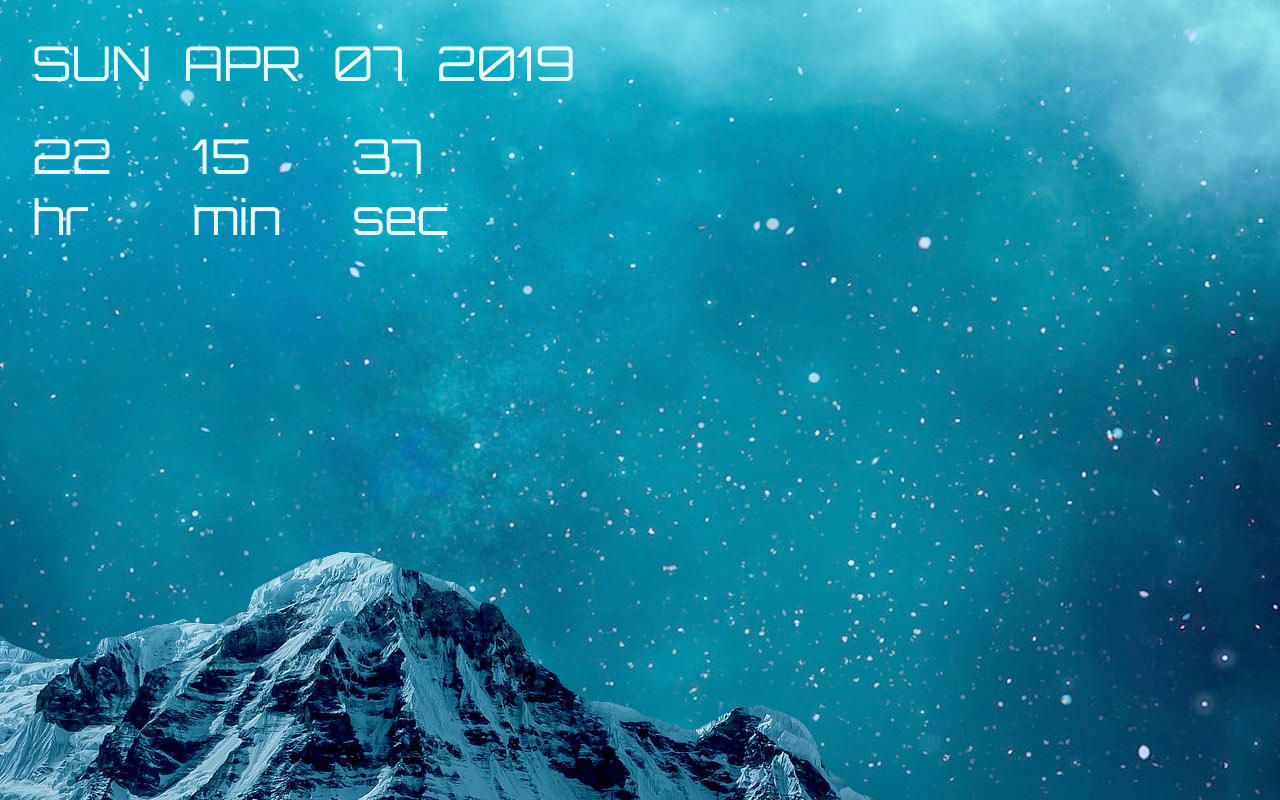
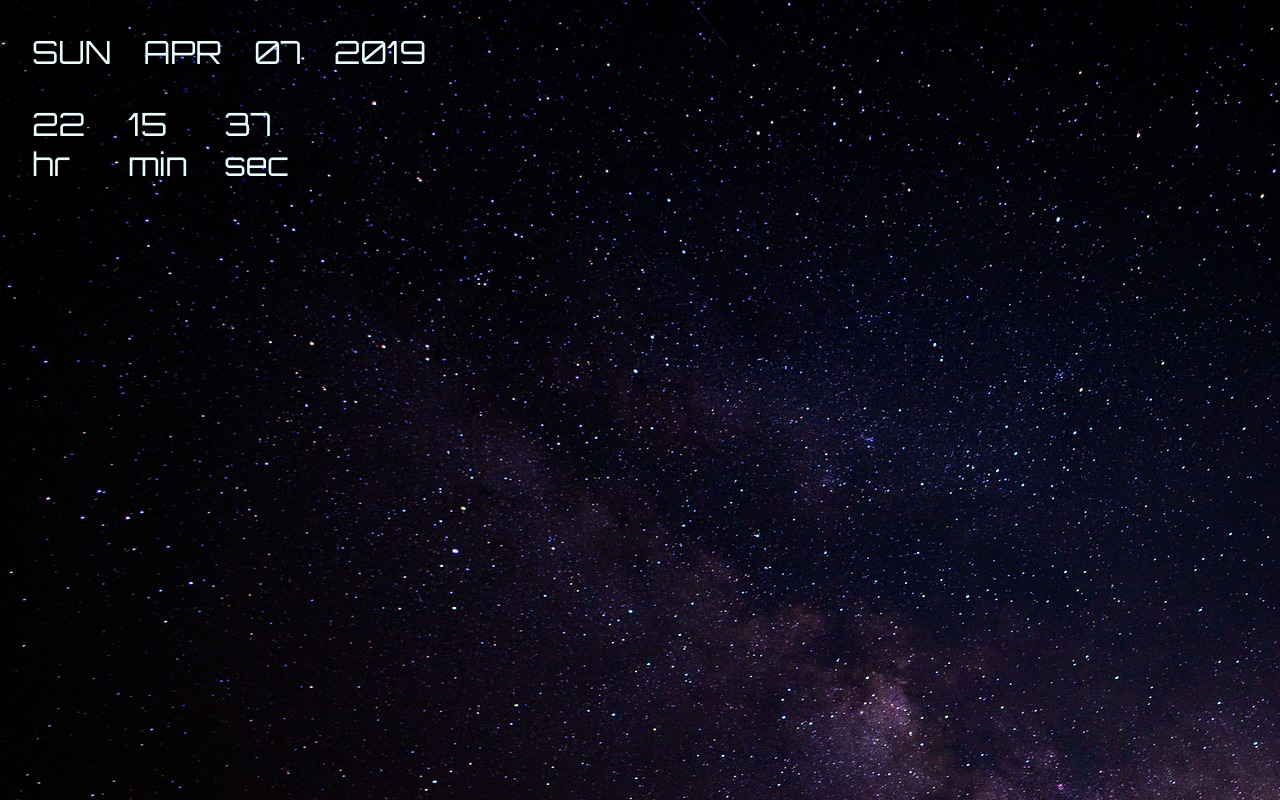
Before and after one commit to EdTimmer/apipractice, a React (Create React App) app: page / in a window 1280 px wide. Built offline with nearby package versions, Linux system fonts and the light colour scheme; no server answers.

Commit message:
styling weather

```diff
--- a/src/App.css
+++ b/src/App.css
@@ -1,10 +1,10 @@
 .App {
   text-align: center;
   display: flex;
-  flex-direction: column;
+  flex-direction: row;
   text-align: center;
-  justify-content: left;
-  background-image: url("./images/snow.jpg");
+  justify-content: space-between;
+  background-image: url("./images/cosmos.jpg");
   height: 100vh;
   color: rgb(233, 252, 252);
 }
@@ -13,6 +13,7 @@
   /* border: 0.5rem solid rgb(233, 252, 252);
   border-radius: 1rem; */
   font-family: 'Orbitron', sans-serif;
+  font-size: 2rem;
   /* font-family: 'Share Tech Mono', monospace; */
   margin-top: 2rem;
   margin-left: 2rem;
@@ -28,7 +29,7 @@
   margin-right: 4rem;
   margin-bottom: 2rem;
   /* font-family: 'Orbitron', sans-serif; */
-  font-size: 3rem;
+  /* font-size: 3rem; */
   justify-content: left;
 }
 
@@ -41,11 +42,11 @@
   /* flex-direction: row; */
   margin-right: 4rem;
   /* font-family: 'Orbitron', sans-serif; */
-  font-size: 3rem;
+  /* font-size: 3rem;   */
 }
 
 .clock-element-main {
-  width: 10rem;
+  width: 6rem;
   text-align: left;
 }
 
@@ -59,8 +60,23 @@
   flex-direction: row;
   margin-right: 4rem;
   /* font-family: 'Orbitron', sans-serif; */
-  font-size: 3rem;
+  /* font-size: 3rem; */
   justify-content: left;
+}
+
+.weather {
+  font-family: 'Orbitron', sans-serif;
+  /* font-family: 'Share Tech Mono', monospace; */
+  font-size: 2rem;
+  margin-top: 2rem;
+  margin-left: 2rem;
+  height: 20vh;
+  text-align: left;
+}
+
+.weather-item {
+  margin-left: 2rem;
+  margin-right: 2rem;
 }
 
 .coordinates {
--- a/src/components/Weather.js
+++ b/src/components/Weather.js
@@ -46,12 +46,13 @@ class Weather extends React.Component {
       return null;
     }
     return (
-      <div>
-        <div><h2>City: {this.state.city}</h2></div>
-        <div><h2>Temperature: {this.state.temperature} &#8451;</h2></div>
-        <div><h2>Humindity: {this.state.humidity} %</h2></div>
-        <div><h2>{this.state.description}</h2></div>
-        <img src={`http://openweathermap.org/img/w/${this.state.icon}.png`} />
+      <div className="weather">
+        <span className="weather-item">{this.state.city}</span>
+        <span className="weather-item">{this.state.temperature} &#8451;</span>
+        <span className="weather-item">{this.state.humidity}% humidity</span>
+        <span className="weather-item">{this.state.description}</span>
+        {/*<br />
+        <img src={`http://openweathermap.org/img/w/${this.state.icon}.png`} />*/}
       </div>
     )
   }
```
Also changed, not shown: src/images/cosmos.jpg (added), src/images/planet.jpg (added).
